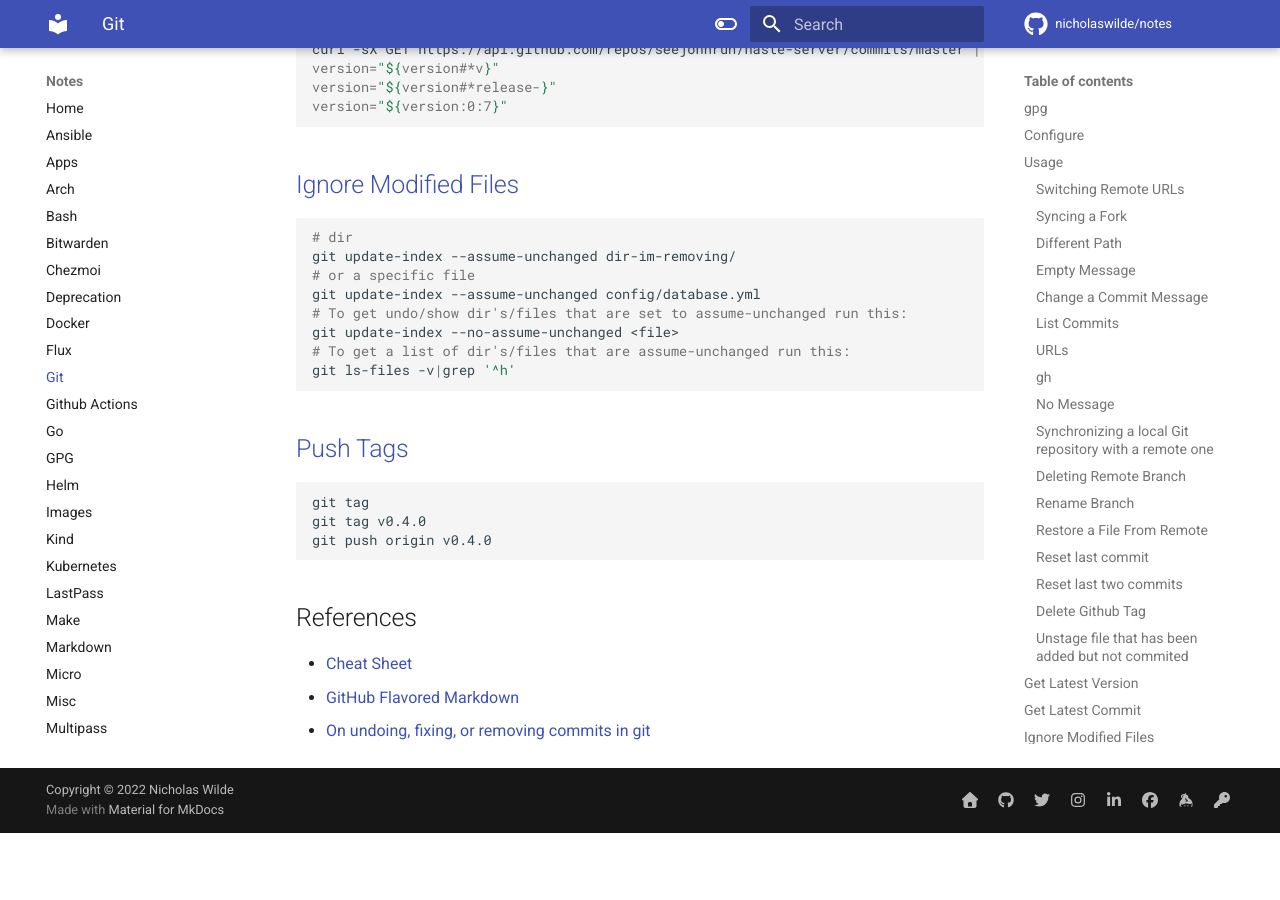
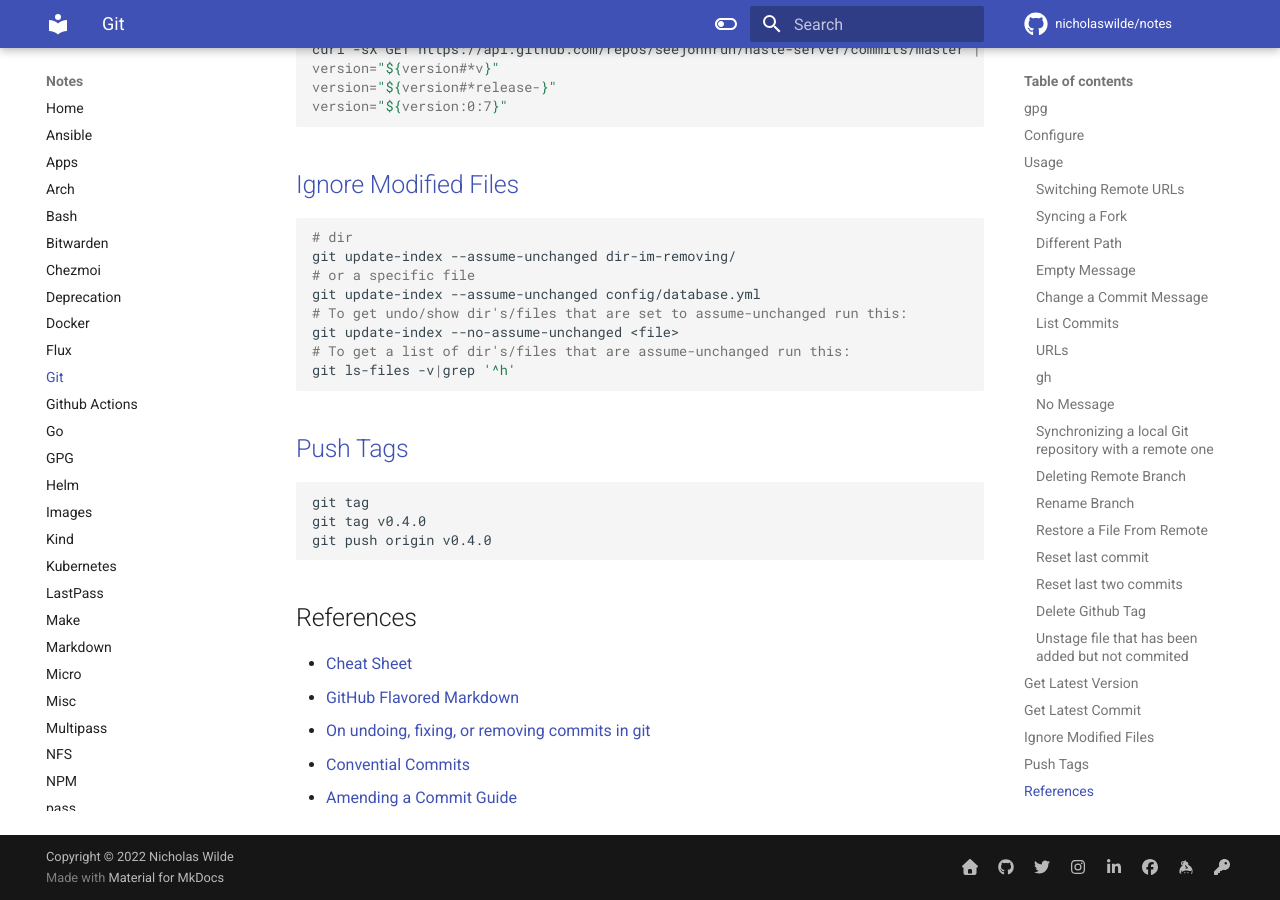
Before and after one commit to nicholaswilde/notes, an MkDocs documentation site: the page built from docs/git.md, in a window 1280 px wide and 900 px high, scrolled down 3278 px. Built offline with MkDocs 1.6.1 and Material for MkDocs 9.7.7, drawn with Linux system fonts in a browser that asks for light colours; comment, search, counter and statistics services are not loaded; before the commit the page ends 4111 px from its top, so only the background shows below that.

Commit message:
Add references
Signed-off-by: Nicholas Wilde <ncwilde43@gmail.com>

```diff
--- a/docs/git.md
+++ b/docs/git.md
@@ -183,6 +183,8 @@ git push origin v0.4.0
 * [Cheat Sheet](https://github.com/tiimgreen/github-cheat-sheet)
 * [GitHub Flavored Markdown](https://github.github.com/gfm/)
 - [On undoing, fixing, or removing commits in git](https://sethrobertson.github.io/GitFixUm/fixup.html)
+- [Convential Commits](https://www.conventionalcommits.org/en/v1.0.0/)
+- [Amending a Commit Guide](https://github.com/RichardLitt/knowledge/blob/master/github/amending-a-commit-guide.md)
 
 [1]: https://stackoverflow.com/a/5195913
 [2]: https://stackoverflow.com/a/761116
```
